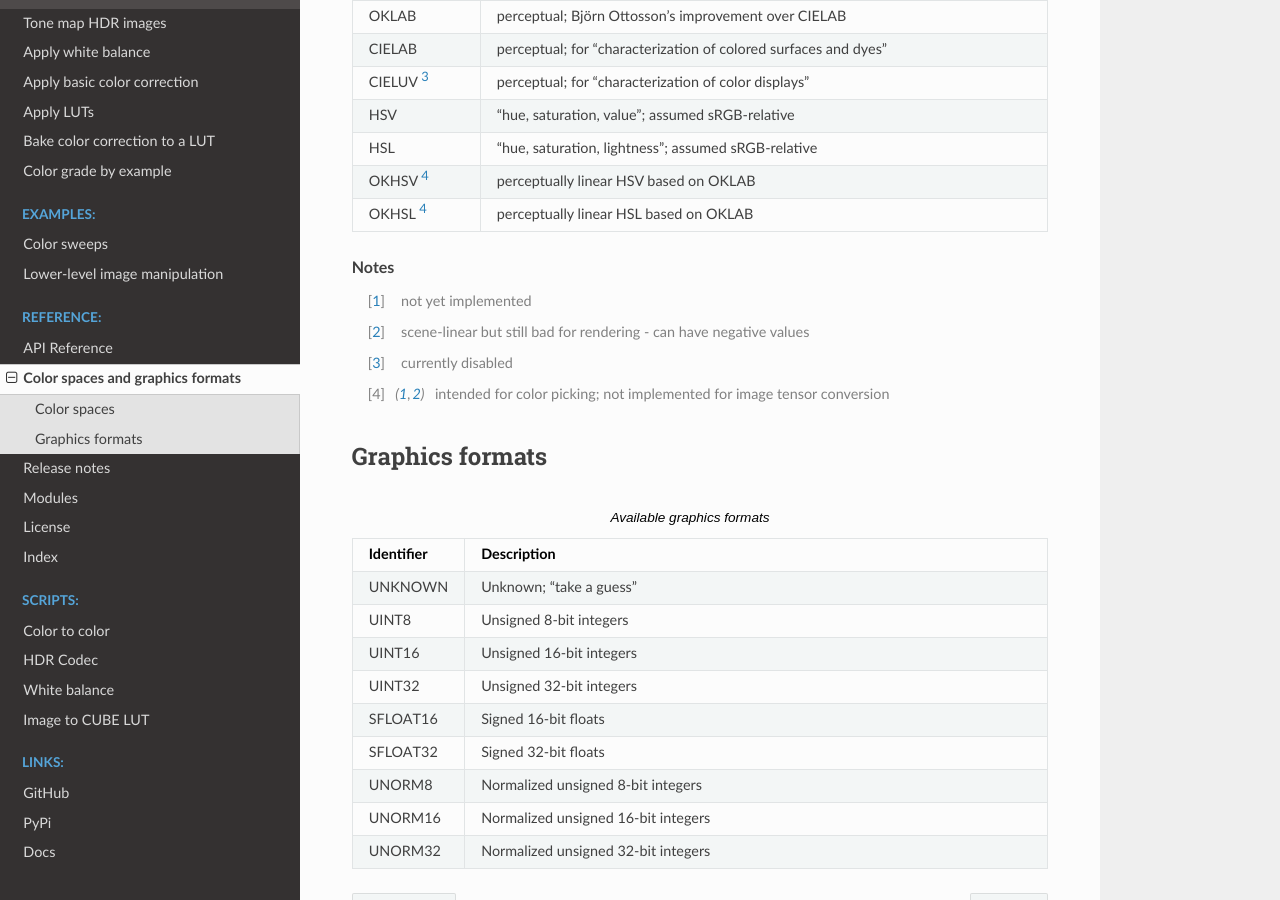
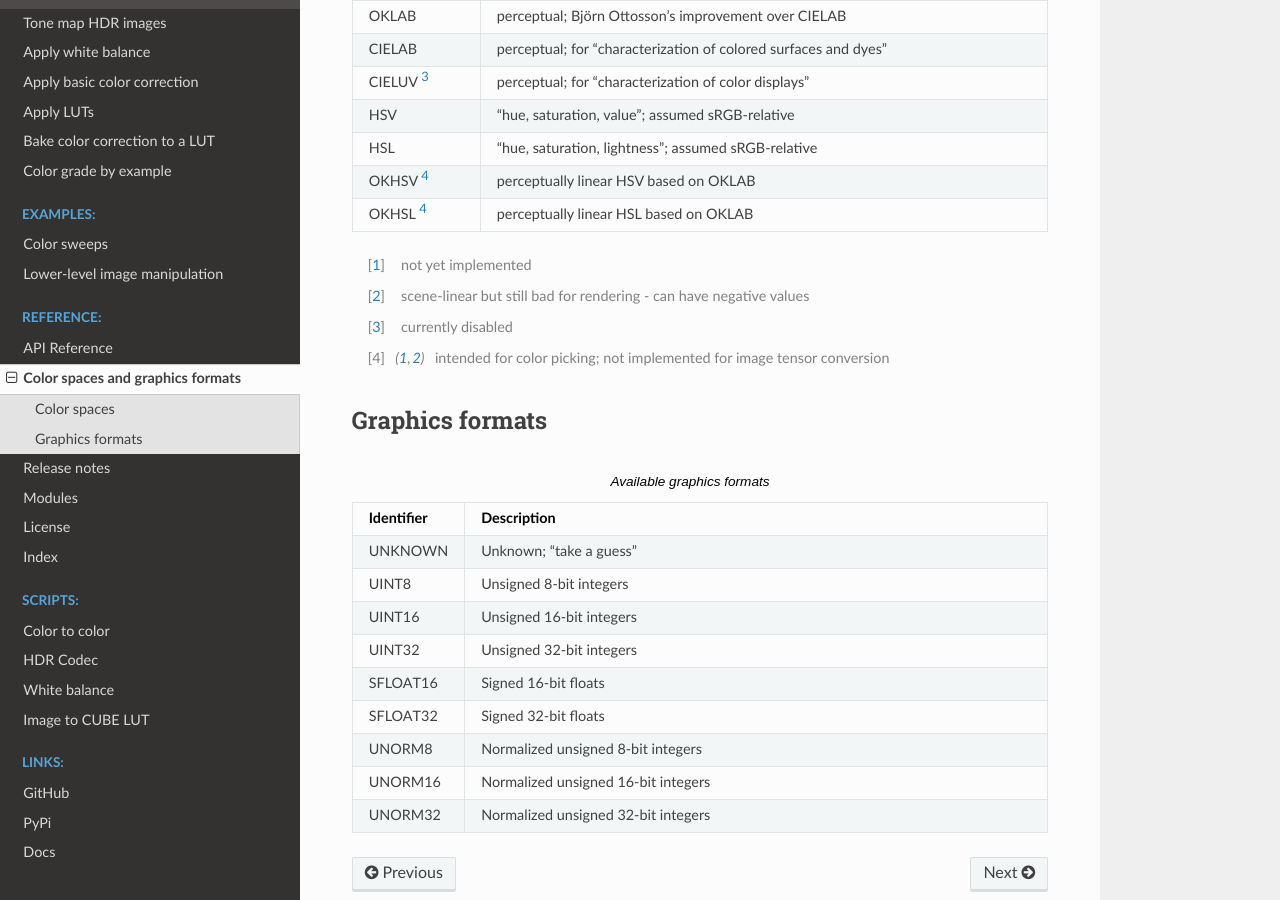
Before and after one commit to Sam-Izdat/tinycio, a Sphinx documentation site: the page built from doc/source/ref_cs_gfx.rst, in a window 1280 px wide and 900 px high, scrolled down 852 px. Built offline with Sphinx 7.4.7 and the Read the Docs theme 2.0.0, drawn with Linux system fonts in a browser that asks for light colours.

```diff
--- a/doc/source/howto_autograde.rst
+++ b/doc/source/howto_autograde.rst
@@ -203,8 +203,7 @@ A few problem cases are illustrated below.
     **Right**: Image desaturated trying to match hair and background color
     (photographs by Esma Atak [4]_ and Sadettin Dogan [5]_ respectively)
 
-
-.. rubric:: Footnotes
+-----
 
 .. [1] Simon Stålenhag's `graphic novel <https://en.wikipedia.org/wiki/The_Electric_State_(graphic_novel)>`_ and `website <https://www.simonstalenhag.se/>`_
 .. [2] `saso ucitelj's Pexels page <https://www.pexels.com/@saso-ucitelj-814183799/>`_
--- a/doc/source/ref_cs_gfx.rst
+++ b/doc/source/ref_cs_gfx.rst
@@ -62,8 +62,6 @@ Color spaces
     *   - OKHSL [4]_
         - perceptually linear HSL based on OKLAB
 
-.. rubric:: Notes
-
 .. [1] not yet implemented
 .. [2] scene-linear but still bad for rendering - can have negative values
 .. [3] currently disabled
```
